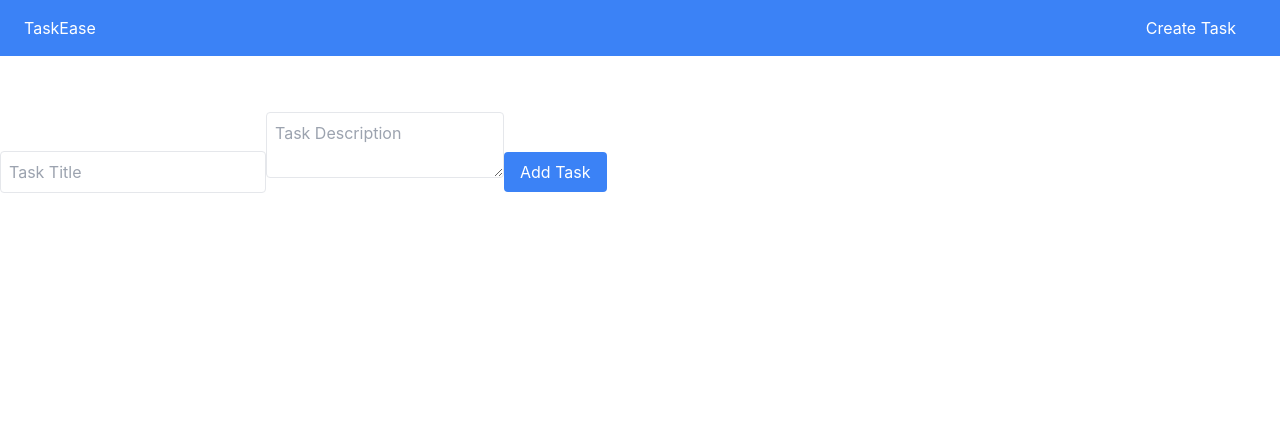
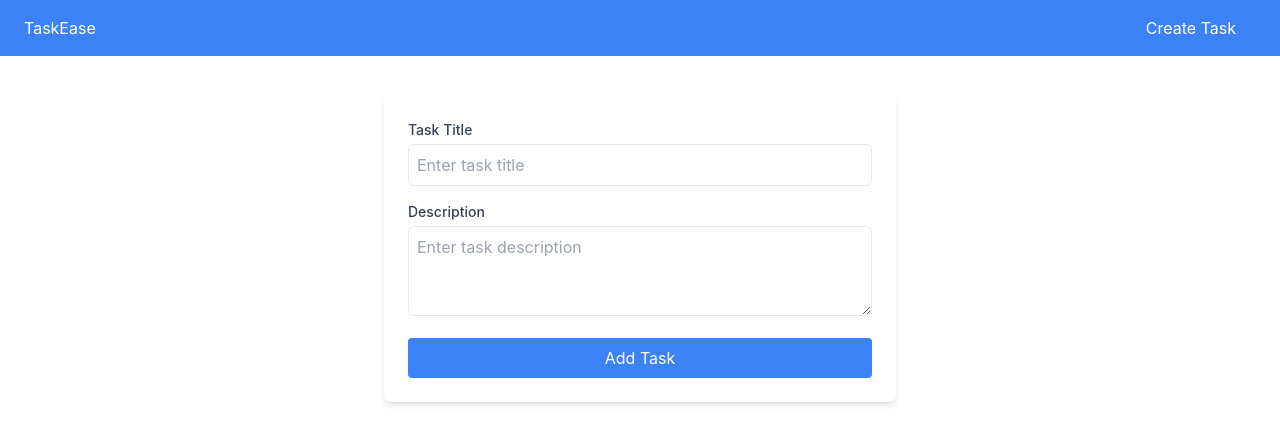
Before and after one commit to 96mohitm/TaskEase, a React (Create React App) app in the folder frontend/: page /create in a window 1280 px wide. Shown: the top 444 px of the page. Built offline with nearby package versions, Linux system fonts and the light colour scheme.

Commit message:
updated create task UI.

```diff
--- a/frontend/src/components/tasks/TaskForm.tsx
+++ b/frontend/src/components/tasks/TaskForm.tsx
@@ -41,30 +41,51 @@ const TaskForm: React.FC = () => {
   };
 
   return (
-    <form onSubmit={handleSubmit} className="space-y-4">
-      {error && <div className="text-red-600">{error}</div>}
-      {success && <div className="text-green-600">Task created successfully!</div>}
+    <div className="flex justify-center mt-6">
+      <form onSubmit={handleSubmit} className="bg-white p-6 rounded-md shadow-md w-full max-w-lg space-y-4">
+
+        {/* Error and Success messages */}
+        {error && <div className="text-red-600 border-l-4 border-red-600 p-4 bg-red-100 rounded"> {error} </div>}
+        {success && <div className="text-green-600 border-l-4 border-green-600 p-4 bg-green-100 rounded"> Task created successfully! </div>}
+
+        {/* Task Title */}
+        <div>
+          <label htmlFor="taskTitle" className="block text-sm font-medium text-gray-700">Task Title</label>
           <input
+            id="taskTitle"
             type="text"
-        placeholder="Task Title"
+            placeholder="Enter task title"
             value={formData.title}
             onChange={(e) => setFormData({ ...formData, title: e.target.value })}
-        className="p-2 border rounded"
+            className="mt-1 p-2 w-full border rounded-md focus:ring-indigo-500 focus:border-indigo-500"
           />
+        </div>
+
+        {/* Task Description */}
+        <div>
+          <label htmlFor="taskDescription" className="block text-sm font-medium text-gray-700">Description</label>
           <textarea
-        placeholder="Task Description"
+            id="taskDescription"
+            placeholder="Enter task description"
             value={formData.description || ''}
             onChange={(e) => setFormData({ ...formData, description: e.target.value })}
-        className="p-2 border rounded"
+            className="mt-1 p-2 w-full border rounded-md focus:ring-indigo-500 focus:border-indigo-500"
+            rows={3}
           />
+        </div>
+
+        {/* Add Task Button */}
+        <div>
           <button
             type="submit"
-          className="px-4 py-2 bg-blue-500 text-white rounded"
+            className="w-full px-4 py-2 bg-blue-500 text-white rounded hover:bg-blue-600 focus:outline-none focus:ring-2 focus:ring-offset-2 focus:ring-indigo-500"
             disabled={isSubmitting}
           >
             {isSubmitting ? "Creating..." : "Add Task"}
           </button>
+        </div>
       </form>
+    </div>
   );
 };
 
```
Lines whose indentation alone changed are shown as unchanged.
